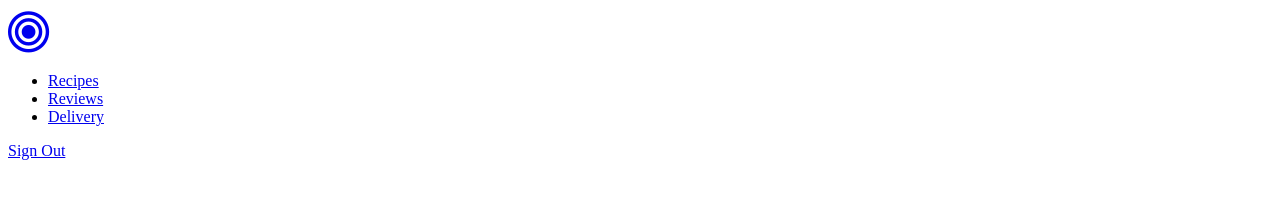
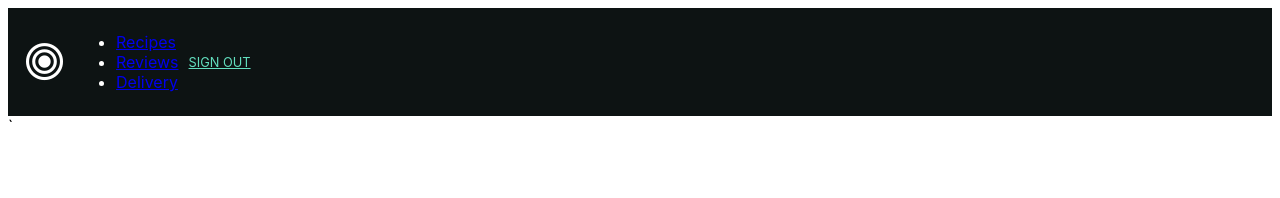
Before and after one commit to rafaelmvargas/midterm, a website: page index.html in a window 1280 px wide. Drawn offline with Linux system fonts and the light colour scheme.

Commit message:
added link to stylesheet and added site-header class

```diff
--- a/index.html
+++ b/index.html
@@ -8,13 +8,14 @@
       rel="stylesheet"
       href="css/font-awesome-4.6.3/css/font-awesome.min.css"
     />
+    <link rel="stylesheet" href="css/nav.css" />
     <style>
       /* styles - use a linked external style sheet */
     </style>
   </head>
 
   <body>
-    <header>
+    <header class="site-header">
       <a href="#" class="logo"><i class="fa fa-bullseye fa-3x"></i></a>
       <nav>
         <ul>
@@ -31,3 +32,4 @@
     </script>
   </body>
 </html>
+`
```
